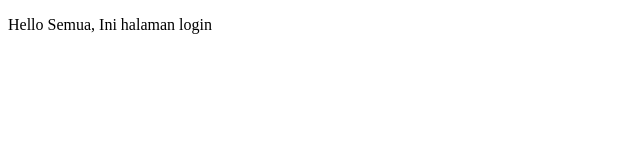
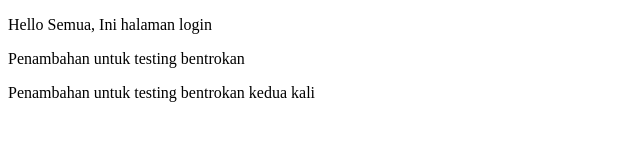
Before and after one commit to 14021994/belajar-git, a plain HTML site: page login.html in a window 1280 px wide. Shown: the whole page, without its empty margins (0-640 px from the left). Drawn offline with Linux system fonts and the light colour scheme.

Commit message:
ubah isi login.html di cabang master

```diff
--- a/login.html
+++ b/login.html
@@ -6,5 +6,7 @@
     </head>
     <body>
         <p>Hello Semua, Ini halaman login</p>
+        <p>Penambahan untuk testing bentrokan</p>
+        <p>Penambahan untuk testing bentrokan kedua kali</p>
     </body>
 </html
```
